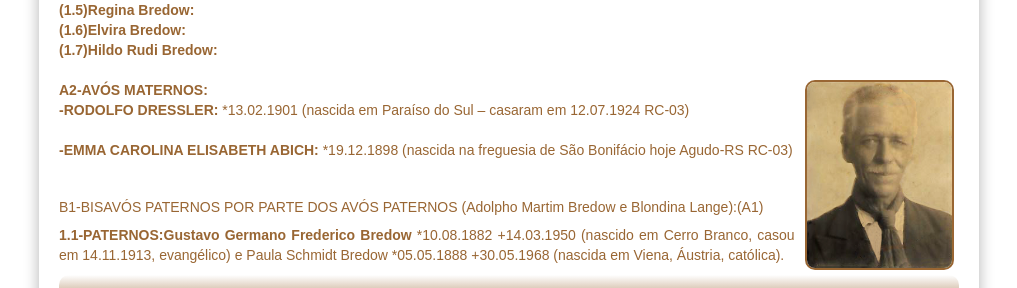
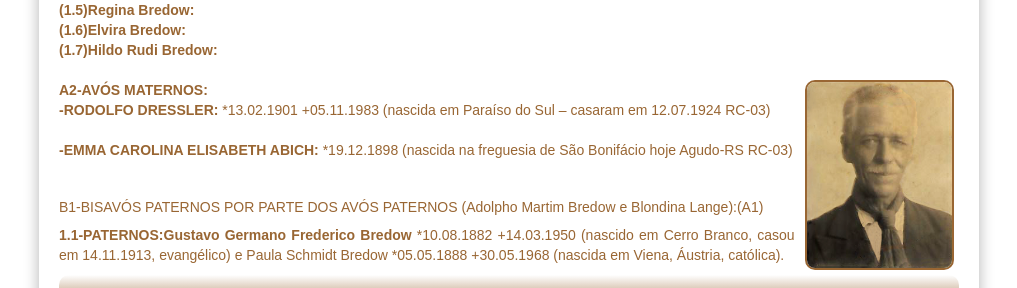
Before and after one commit to claudiovargas1955/claudiovargas1955.github.io, a Jekyll site: the page built from _pages/arvore-genealogica-de-roselia-renita-bredow.html, in a window 1280 px wide and 900 px high, scrolled down 1249 px. Shown: the part 158-446 px from the top of the window, without its empty margins (131-1148 px from the left). Built offline with Jekyll 4.4.1, drawn with Linux system fonts in a browser that asks for light colours; some web fonts are replaced.

Commit message:
Update arvore-genealogica-de-roselia-renita-bredow.html

```diff
--- a/_pages/arvore-genealogica-de-roselia-renita-bredow.html
+++ b/_pages/arvore-genealogica-de-roselia-renita-bredow.html
@@ -104,7 +104,7 @@
 
 <img class="dir1" style="float:right"; src="/images/Rodolfo.png"; height="190px"; title="Rodolfo Dressler";/>
 <b>A2-AVÓS MATERNOS:</b><br>
-<b>-RODOLFO DRESSLER:</b> *13.02.1901 (nascida em Paraíso do Sul – casaram em 12.07.1924 RC-03)<br/><br/>
+<b>-RODOLFO DRESSLER:</b> *13.02.1901 +05.11.1983 (nascida em Paraíso do Sul – casaram em 12.07.1924 RC-03)<br/><br/>
 <b>-EMMA CAROLINA ELISABETH ABICH:</b> *19.12.1898 (nascida na freguesia de São Bonifácio hoje Agudo-RS RC-03)</p> <br>
 
 <h5>B1-BISAVÓS PATERNOS POR PARTE DOS AVÓS PATERNOS (Adolpho Martim Bredow e Blondina Lange):(A1)</h5>
@@ -492,8 +492,11 @@
 
 <b>(3.1.2.1)Ida Dressler: </b>*15.07.1905.<br>
 
-<b>(3.1.2.2)Roberto Guilherme Dressler: </b>11.03.1897 (casou em 23.05.1946 com Alma Emma Ida Abich). <b>FILHOS:</b><br>
+<b>(3.1.2.2)Roberto Guilherme Dressler: </b>11.03.1897 (casou em 23.05.1946 com Alma Emma Ida Abich *25.06.1897 +24.11.1985). <b>FILHOS:
+</b><br>
 <b>(3.1.2.2.1)Metha Alcina Dressler: </b>*19.08.1924 (casou em 07.12.1946 com Walther Mickler).<br>
+<b>(3.1.2.2.2)Heimberto Fredolino Dressler: </b><br>
+<b>(3.1.2.2.3)Armida Dressler: </b><br><br>
 
 <b>(3.1.2.3)Heimbert Dressler: </b>*01.01.1901 (casado com Selma Elsa Krügel). <b>FILHOS:</b><br>
 <b>(3.1.2.3.1)Dornaldo Dressler: </b>*27.01.1925 (casou em 29.07.1950 Tekla Holzschuh).<br>
```
